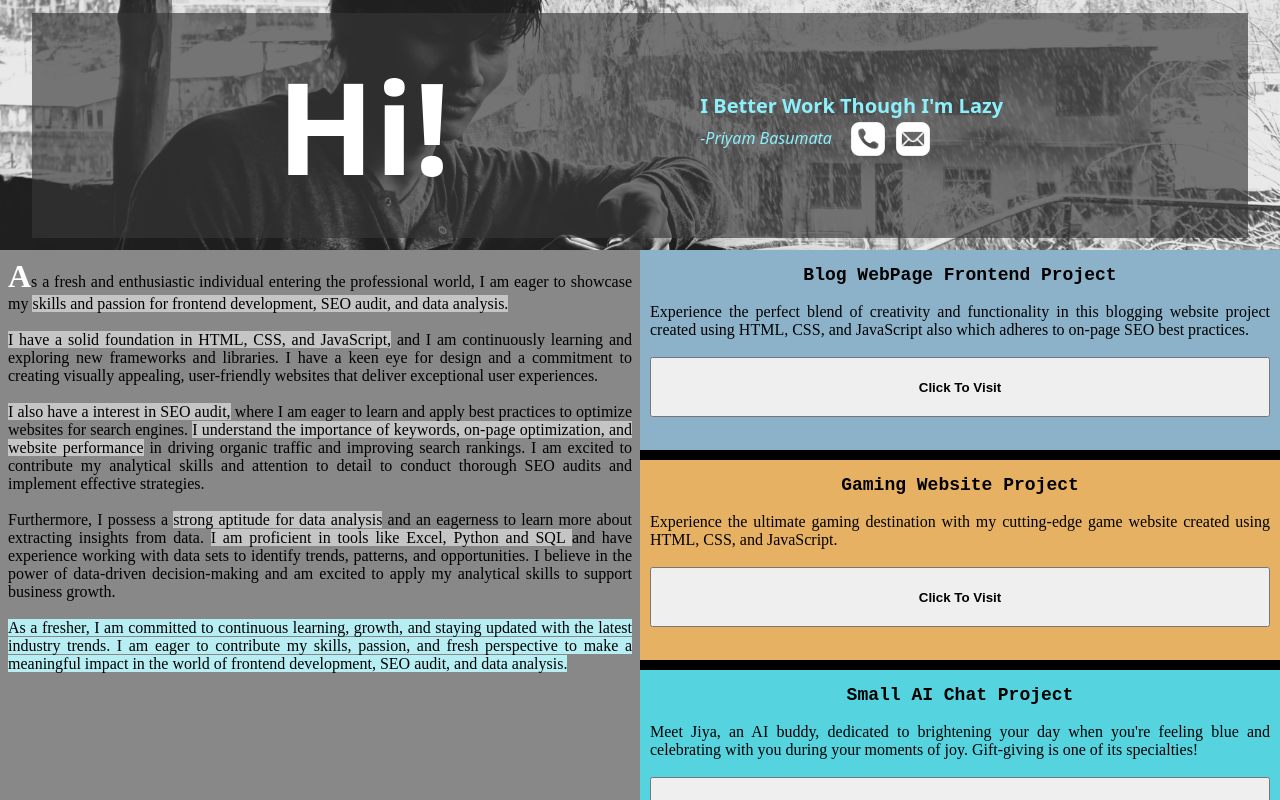
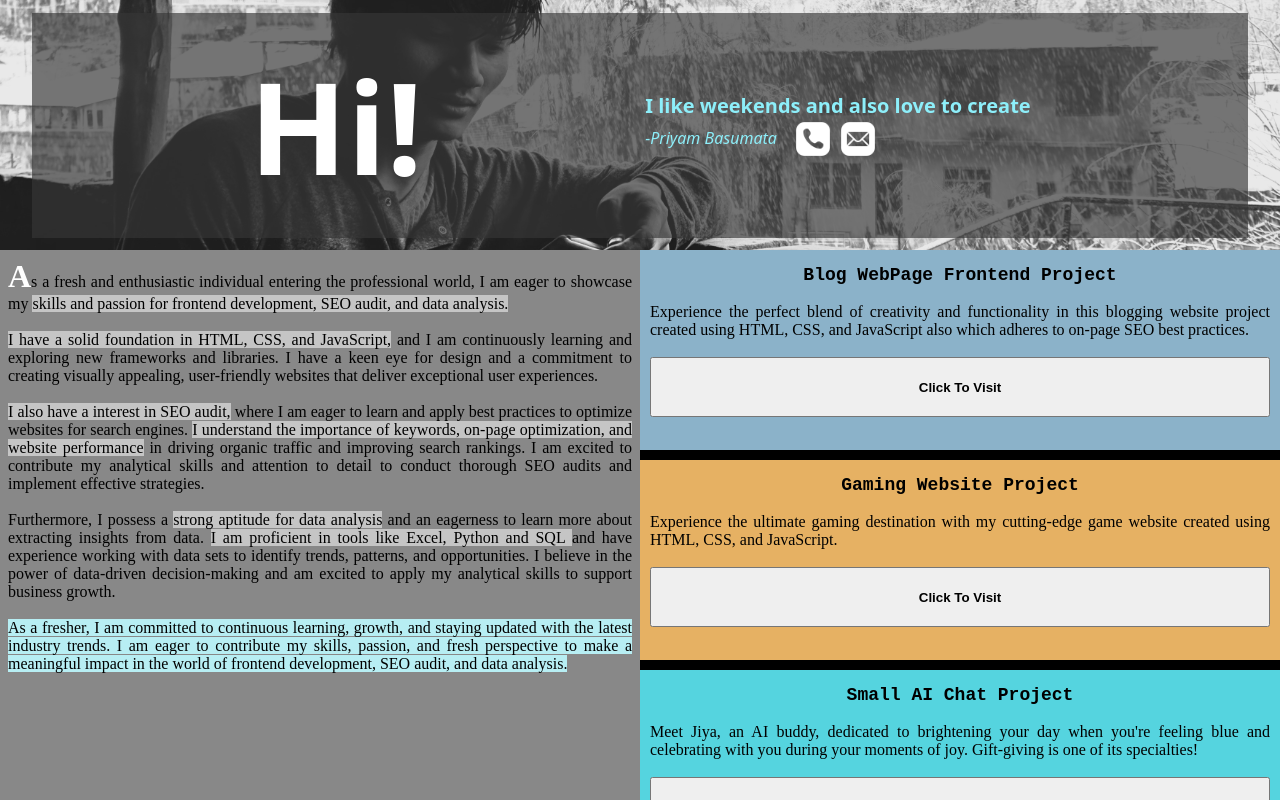
Before and after one commit to priyam8/myportfolio, a plain HTML site: page index.html in a window 1280 px wide. Drawn offline with Linux system fonts and the light colour scheme.

Commit message:
index.html rollback to prev

```diff
--- a/index.html
+++ b/index.html
@@ -17,7 +17,7 @@
         <div >
           <h1 id="hi">Hi! </h1>
 
-          <p class="abtMeTxt" >I Better Work Though I'm Lazy
+          <p class="abtMeTxt" >I like weekends and  also love to create
             <br>
             <i style="font-size: medium;font-weight: lighter;">-Priyam Basumata</i> &nbsp;
 
```
